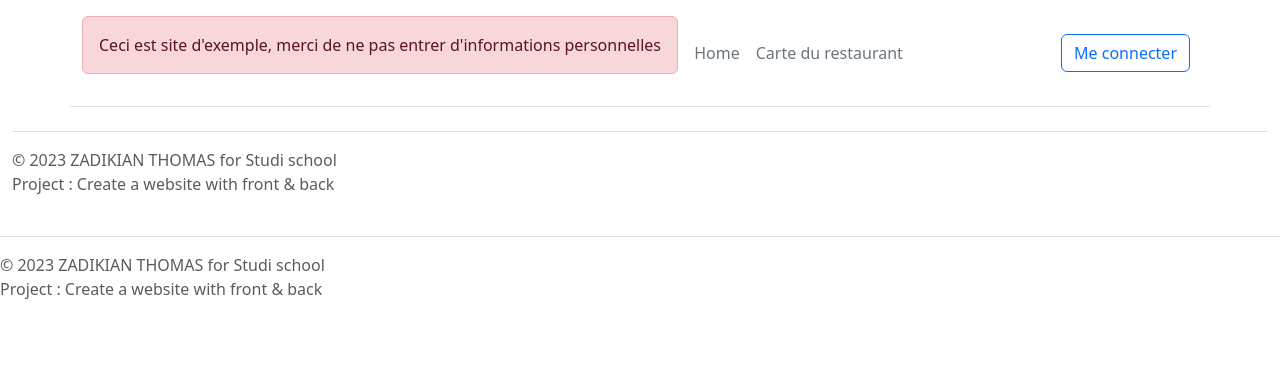
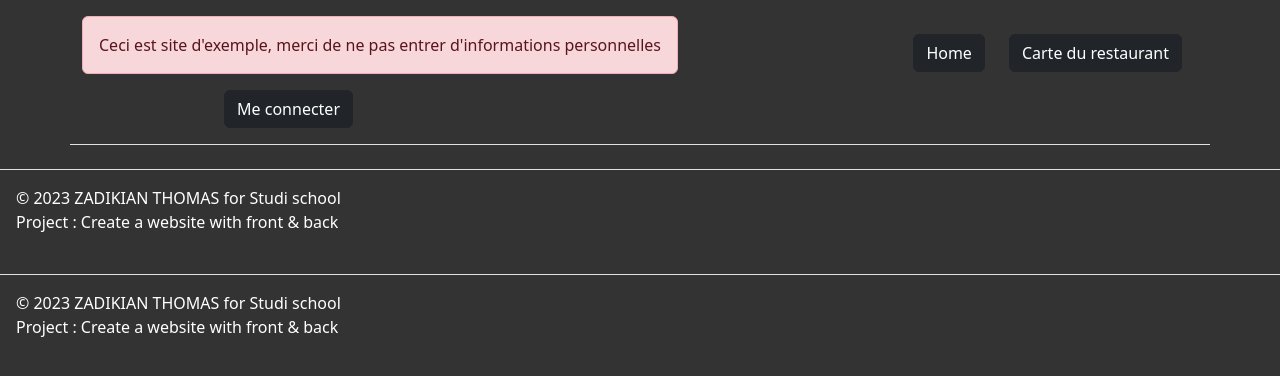
Before and after one commit to ThomasZadikian/Le-quai-antique, a PHP site: template templates/footer.php in a window 1280 px wide. Shown: the top 376 px of the page. Run offline with PHP 8.4, Linux system fonts and the light colour scheme; the template is opened without the code that fills it, so the values that code supplies are empty; style sheets or scripts are compiled from the project's sources.

Commit message:
Changes style and optimize HTML

```diff
--- a/App/Controller/Controller.php
+++ b/App/Controller/Controller.php
@@ -73,7 +73,6 @@ class Controller
                 require_once $filePath;
             }
         } catch (Exception $e) {
-            header("Refresh: 5; URL=index.php");
             $this->render('/errors/defaultError', ['error' => $e->getMessage()]);
         }
     }
--- a/App/Controller/ScheduleController.php
+++ b/App/Controller/ScheduleController.php
@@ -89,11 +89,6 @@ class ScheduleController
     {
         $searchInDb = new FindIntoDb;
         $schedule = $searchInDb->getScheduleValues();
-        echo
-        '<div class="card col-xxl-4" style="border : none;">
-            <div class="card-header">
-                Horaires
-            </div> ';
         foreach ($schedule as $key => $value) {
             echo '<div class="card-header" id="horaire-' . $key . '">
                     <strong>' . ucfirst($value['jour_de_la_semaine']) . '</strong>
@@ -103,6 +98,5 @@ class ScheduleController
                     <li class="list-group-item">Soir : ' . $value['dinner_opening_time'] . ' - ' . $value['dinner_closing_time'] . '</li>
                 </ul>';
         }
-        echo '</div>';
     }
 }
--- a/App/Entity/HomePageCarrousel.php
+++ b/App/Entity/HomePageCarrousel.php
@@ -40,6 +40,7 @@ class HomePageCarrousel
             }
             if (isset($carrouselImageDescriptions[$index])) {
                 echo '<p>' . $carrouselImageDescriptions[$index] . '</p>';
+                echo '<a href="index.php?controller=reservation"><button class="btn w-25 btn-dark" name="reservation" style="width: 100vh;">Réserver une table</button></a>';
             }
             echo '</div>
             </div>';
--- a/assets/css/override-bootstrap.scss
+++ b/assets/css/override-bootstrap.scss
@@ -1,5 +1,9 @@
+body {
+  background-color: #333333;
+}
+
 .presentationImg {
-  height: 55vh;
+  height: 35vh;
   width: 100%;
   border-radius: 10px;
   margin-top: 5px;
@@ -18,3 +22,8 @@
   height: 200px;
   object-fit: cover;
 }
+
+.accordion-item {
+  background-color: #212529;
+  border: none;
+}
--- a/templates/footer.php
+++ b/templates/footer.php
@@ -1,11 +1,8 @@
+</main>
 <footer class="justify-content-between align-items-center py-3 my-4 border-top">
-    <div class="col-md-6 align-items-center">
-        <p class="mb-3 mb-md-0 text-body-secondary">© 2023 ZADIKIAN THOMAS for Studi school</p>
-        <p class="mb-3 mb-md-0 text-body-secondary">Project : Create a website with front & back</p>
-    </div>
+    <p class="mx-3 mb-3 mb-md-0 text-white">© 2023 ZADIKIAN THOMAS for Studi school</p>
+    <p class="ms-3 mb-3 mb-md-0 text-white">Project : Create a website with front & back</p>
 </footer>
-</main>
-</div>
 </body>
 
 </html>
--- a/templates/header.php
+++ b/templates/header.php
@@ -11,9 +11,9 @@
     <title>Quai antique</title>
 </head>
 
-<body>
-    <div class="container-fluid">
-        <header class="d-flex flex-wrap align-items-center justify-content-center justify-content-md-between py-3 mb-4 border-bottom container">
+<body --bs-body-color>
+    <header class="container-fluid">
+        <nav class="d-flex flex-wrap align-items-center justify-content-center justify-content-md-between py-3 mb-4 border-bottom container">
             <p class="alert alert-danger"> Ceci est site d'exemple, merci de ne pas entrer d'informations personnelles</p>
             <?php
             if (isset($_SESSION['id'])) {
@@ -29,12 +29,13 @@
             } else {
                 echo "
                 <ul class='nav col-12 col-md-auto mb-2 justify-content-center mb-md-0'>
-                <li><a href='index.php?controller=home' class='nav-link px-2 link-secondary'>Home</a></li>
-                <li><a href='index.php?controller=foodCard' class='nav-link px-2 link-secondary'>Carte du restaurant</a></li>
+                <li><a href='index.php?controller=home' class='nav-link px-2 '><button type='button' class='btn btn-dark me-2'>Home</button></a></li>
+                <li><a href='index.php?controller=foodCard' class='nav-link px-2 link-secondary'><button type='button' class='btn btn-dark me-2'>Carte du restaurant</button></a></li>
             </ul>
             <div class='col-md-3 text-end'>
-                <a href='index.php?controller=connect'><button type='button' class='btn btn-outline-primary me-2'>Me connecter</button></a>
+                <a href='index.php?controller=connect'><button type='button' class=' btn btn-dark me-2'>Me connecter</button></a>
             </div>";
             } ?>
-
-        </header>
+        </nav>
+    </header>
+    <main class="container">
```
Also changed, not shown: config.php (+5 -5 lines), templates/pages/home_page.php (+45 -25 lines), 1 other file.
